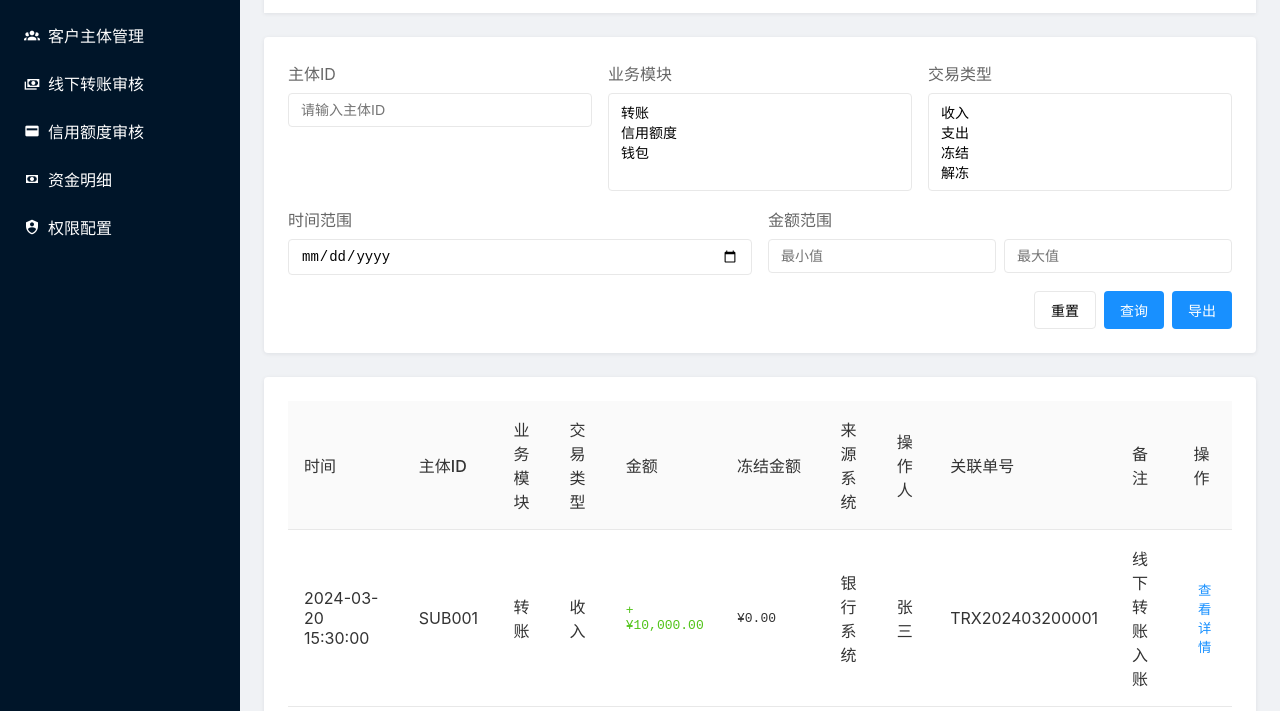
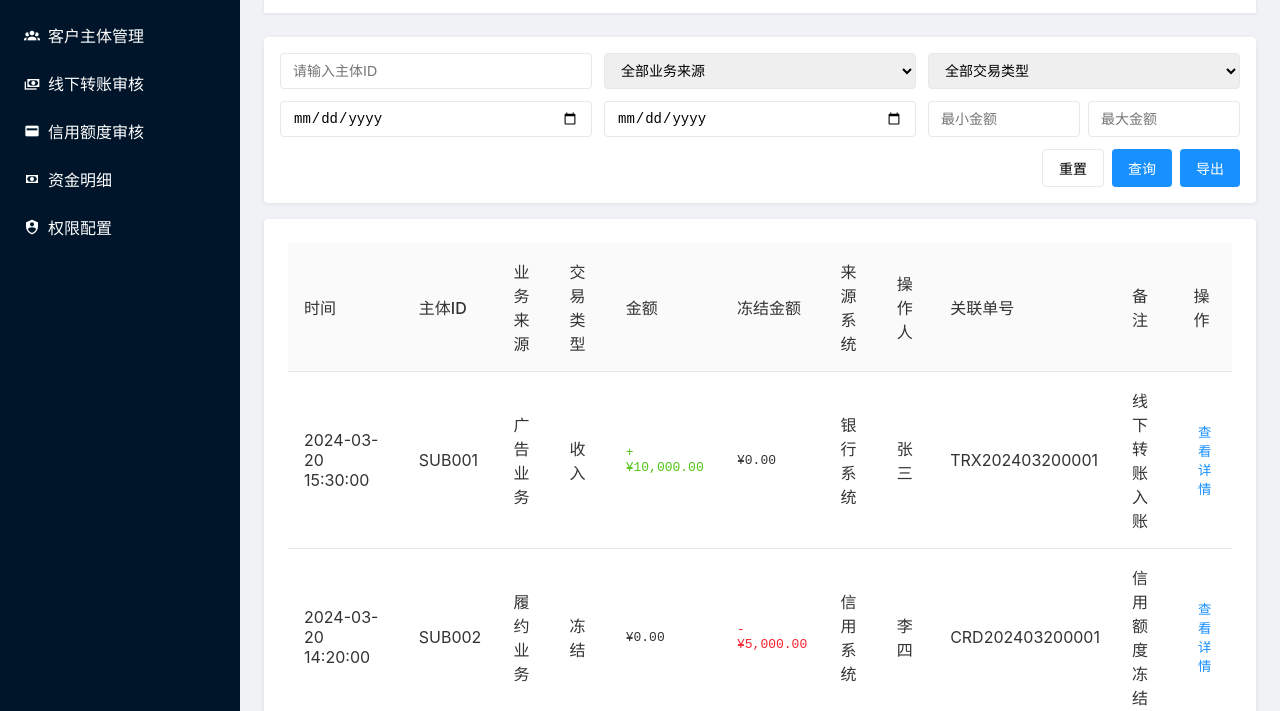
Before and after one commit to TK0918/assets, a plain HTML site: page modules/transaction-details.html in a window 1280 px wide. Shown: the part 89-800 px from the top of the page. Drawn offline with Linux system fonts and the light colour scheme.

Commit message:
Update filters and table columns for all pages

```diff
--- a/modules/transaction-details.html
+++ b/modules/transaction-details.html
@@ -30,26 +30,20 @@
 
         .filters {
             background: white;
-            padding: 24px;
+            padding: 16px;
             border-radius: 4px;
-            margin-bottom: 24px;
+            margin-bottom: 16px;
             box-shadow: 0 1px 4px rgba(0,21,41,.08);
         }
 
         .filter-row {
             display: flex;
-            gap: 16px;
-            margin-bottom: 16px;
+            gap: 12px;
+            margin-bottom: 12px;
         }
 
         .filter-item {
             flex: 1;
-        }
-
-        .filter-item label {
-            display: block;
-            margin-bottom: 8px;
-            color: #666;
         }
 
         .filter-item input,
@@ -59,6 +53,7 @@
             border: 1px solid var(--border-color);
             border-radius: 4px;
             font-size: 14px;
+            height: 36px;
         }
 
         .filter-item input:focus,
@@ -220,20 +215,19 @@
     <div class="filters">
         <div class="filter-row">
             <div class="filter-item">
-                <label>主体ID</label>
                 <input type="text" placeholder="请输入主体ID">
             </div>
             <div class="filter-item">
-                <label>业务模块</label>
-                <select multiple>
-                    <option value="transfer">转账</option>
-                    <option value="credit">信用额度</option>
-                    <option value="wallet">钱包</option>
+                <select>
+                    <option value="">全部业务来源</option>
+                    <option value="ad">广告业务</option>
+                    <option value="fulfillment">履约业务</option>
+                    <option value="other">其他业务</option>
                 </select>
             </div>
             <div class="filter-item">
-                <label>交易类型</label>
-                <select multiple>
+                <select>
+                    <option value="">全部交易类型</option>
                     <option value="income">收入</option>
                     <option value="expense">支出</option>
                     <option value="freeze">冻结</option>
@@ -243,14 +237,15 @@
         </div>
         <div class="filter-row">
             <div class="filter-item">
-                <label>时间范围</label>
-                <input type="date">
+                <input type="date" placeholder="开始时间">
             </div>
             <div class="filter-item">
-                <label>金额范围</label>
+                <input type="date" placeholder="结束时间">
+            </div>
+            <div class="filter-item">
                 <div style="display: flex; gap: 8px;">
-                    <input type="number" placeholder="最小值" style="flex: 1;">
-                    <input type="number" placeholder="最大值" style="flex: 1;">
+                    <input type="number" placeholder="最小金额" style="flex: 1;">
+                    <input type="number" placeholder="最大金额" style="flex: 1;">
                 </div>
             </div>
         </div>
@@ -267,7 +262,7 @@
                 <tr>
                     <th>时间</th>
                     <th>主体ID</th>
-                    <th>业务模块</th>
+                    <th>业务来源</th>
                     <th>交易类型</th>
                     <th>金额</th>
                     <th>冻结金额</th>
@@ -282,7 +277,7 @@
                 <tr>
                     <td>2024-03-20 15:30:00</td>
                     <td>SUB001</td>
-                    <td>转账</td>
+                    <td>广告业务</td>
                     <td>收入</td>
                     <td class="amount positive">+¥10,000.00</td>
                     <td class="amount">¥0.00</td>
@@ -297,7 +292,7 @@
                 <tr>
                     <td>2024-03-20 14:20:00</td>
                     <td>SUB002</td>
-                    <td>信用额度</td>
+                    <td>履约业务</td>
                     <td>冻结</td>
                     <td class="amount">¥0.00</td>
                     <td class="amount negative">-¥5,000.00</td>
```
Also changed, not shown: modules/credit-review.html (+16 -32 lines), modules/customer-entity.html (+12 -35 lines), modules/transfer-review.html (+16 -19 lines).
